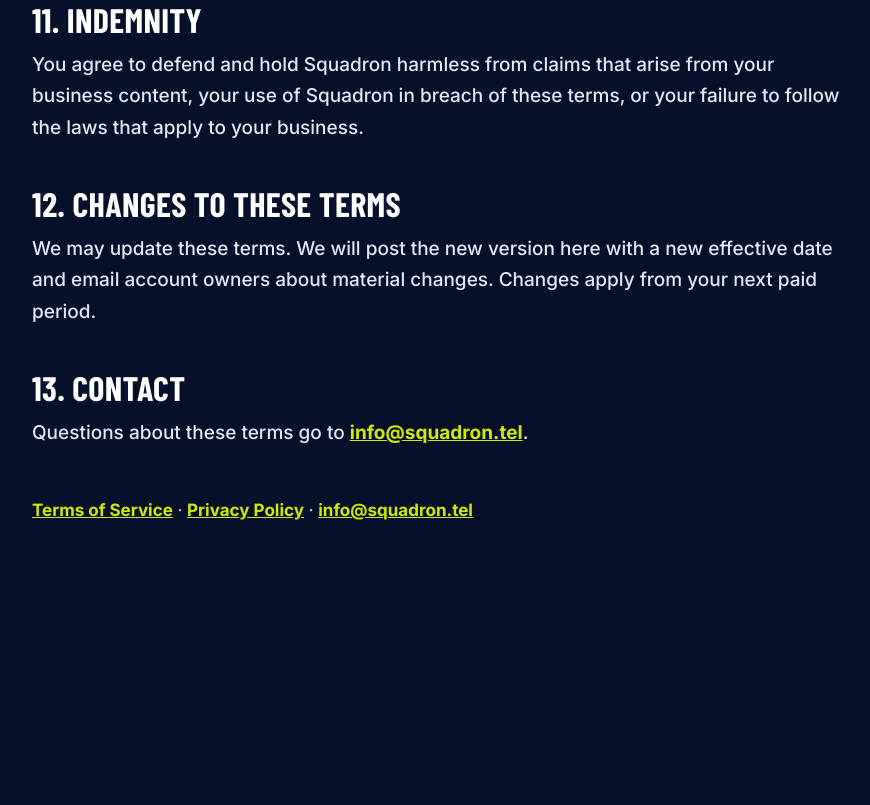
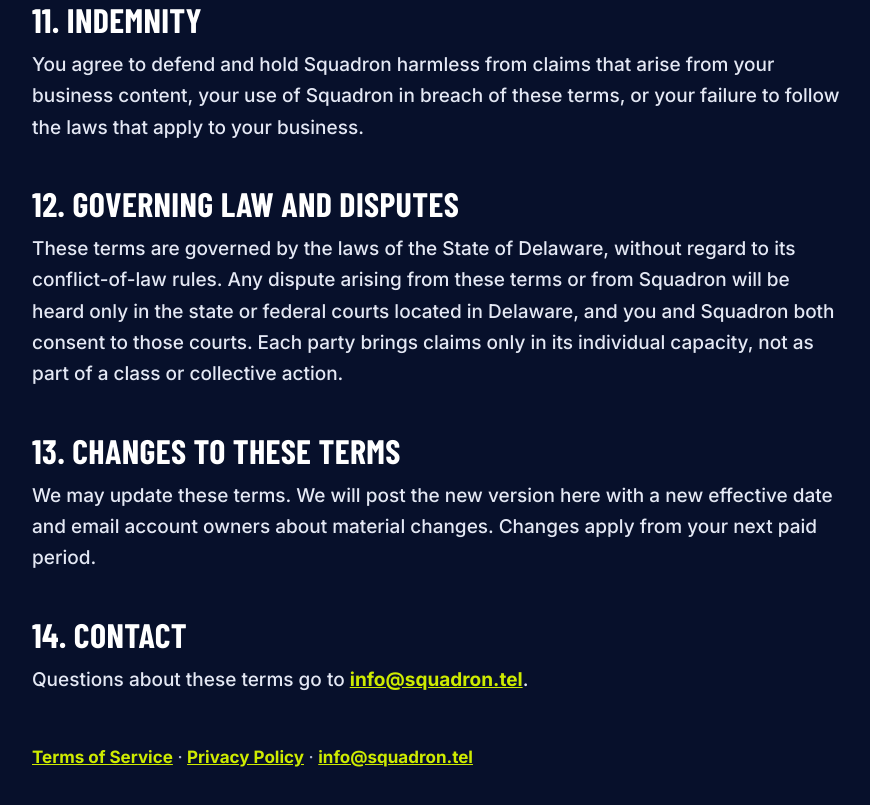
Before and after one commit to islandglobalco/squadron-tel, a website: page terms.html in a window 1280 px wide. Shown: the part 3435-4240 px from the top of the page, without its empty margins (202-1072 px from the left). Before the commit the page ends 4091 px from the top, so only its background shows below. Drawn offline with nearby package versions, Linux system fonts and the light colour scheme; a web font is replaced by a local one.

Commit message:
Terms: Delaware governing law

```diff
--- a/terms.html
+++ b/terms.html
@@ -105,10 +105,13 @@
   <h2>11. Indemnity</h2>
   <p>You agree to defend and hold Squadron harmless from claims that arise from your business content, your use of Squadron in breach of these terms, or your failure to follow the laws that apply to your business.</p>
 
-  <h2>12. Changes to these terms</h2>
+  <h2>12. Governing law and disputes</h2>
+  <p>These terms are governed by the laws of the State of Delaware, without regard to its conflict-of-law rules. Any dispute arising from these terms or from Squadron will be heard only in the state or federal courts located in Delaware, and you and Squadron both consent to those courts. Each party brings claims only in its individual capacity, not as part of a class or collective action.</p>
+
+  <h2>13. Changes to these terms</h2>
   <p>We may update these terms. We will post the new version here with a new effective date and email account owners about material changes. Changes apply from your next paid period.</p>
 
-  <h2>13. Contact</h2>
+  <h2>14. Contact</h2>
   <p>Questions about these terms go to <a href="mailto:info@squadron.tel">info@squadron.tel</a>.</p>
 
 <p class="updated" style="margin-top:48px"><a href="/terms">Terms of Service</a> · <a href="/privacy">Privacy Policy</a> · <a href="mailto:info@squadron.tel">info@squadron.tel</a></p>
```
